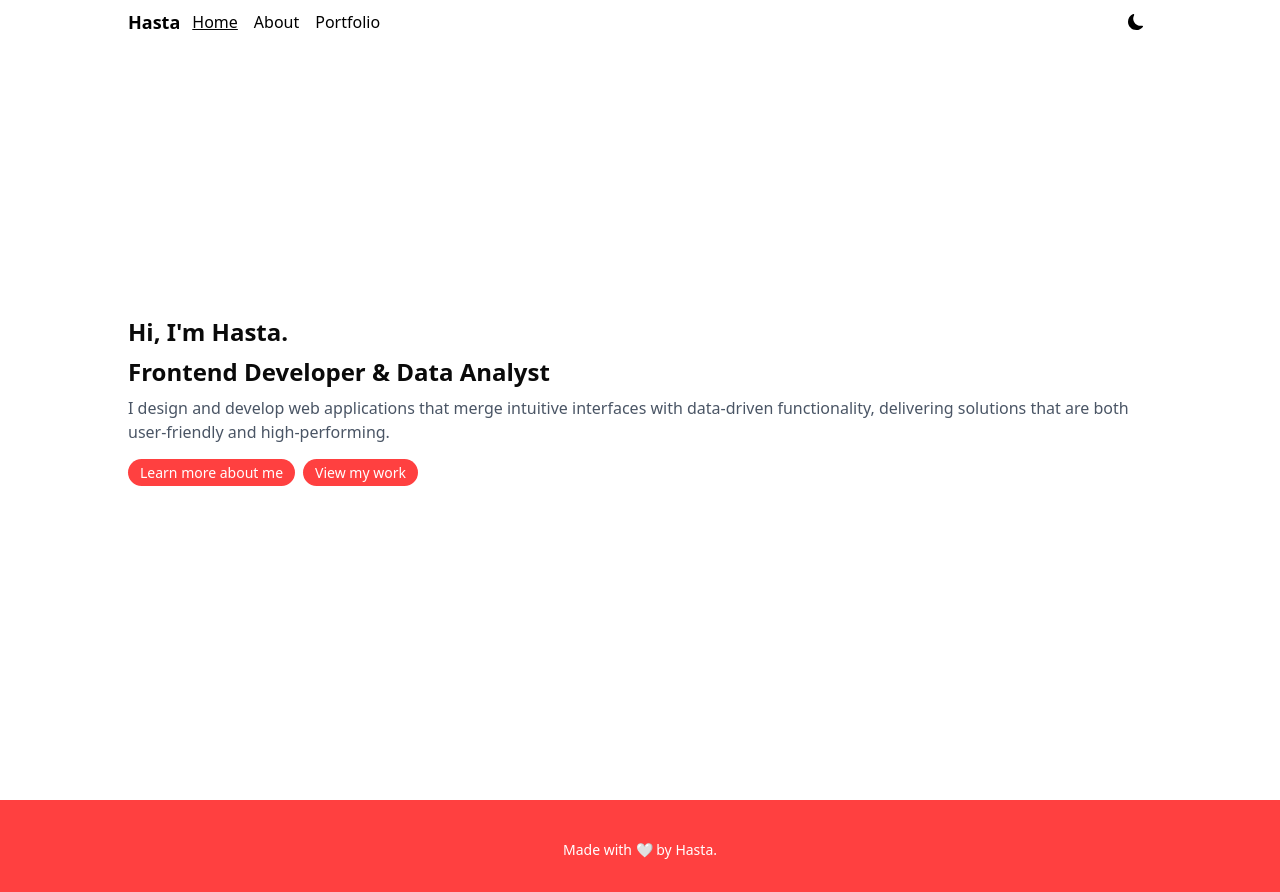
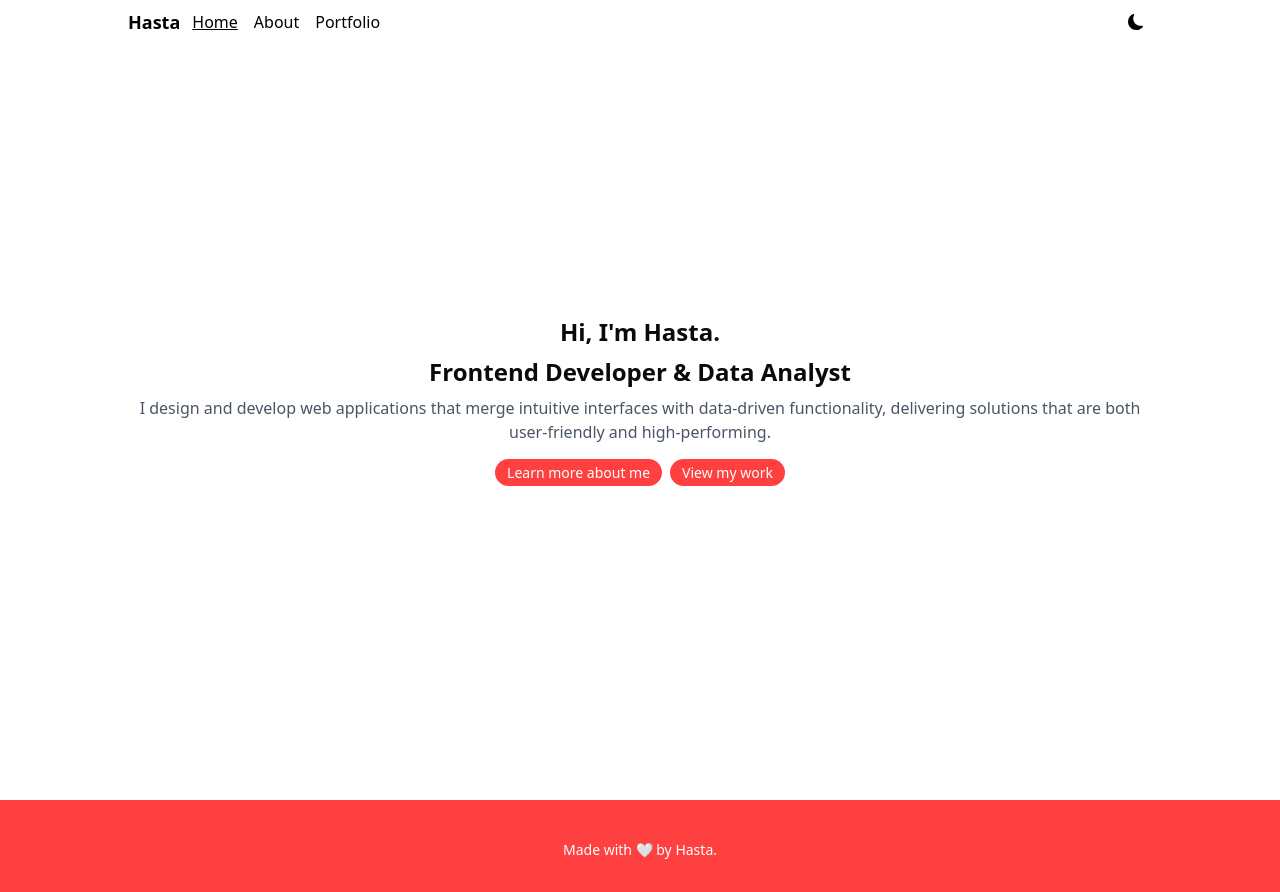
Before and after one commit to hastabdwn/hasta-portfolio, a Next.js app: page / in a window 1280 px wide. Built offline with nearby package versions, Linux system fonts and the light colour scheme.

Commit message:
Add CardPortfolio component to display project details

```diff
--- a/app/page.tsx
+++ b/app/page.tsx
@@ -4,7 +4,7 @@ export default function Home() {
   return (
     <div>
       <div className="min-h-dvh p-2 flex justify-center items-center">
-        <div className="py-16 space-y-4 w-full max-w-5xl">
+        <div className="py-16 space-y-4 w-full max-w-5xl text-center">
           <h1 className="text-2xl font-semibold mb-2">Hi, I&#39;m Hasta.</h1>
           <h1 className="text-2xl font-semibold mb-2">Frontend Developer & Data Analyst</h1>
           <p className="text-gray-600 dark:text-white">I design and develop web applications that merge intuitive interfaces with data-driven functionality, delivering solutions that are both user-friendly and high-performing.</p>
```
